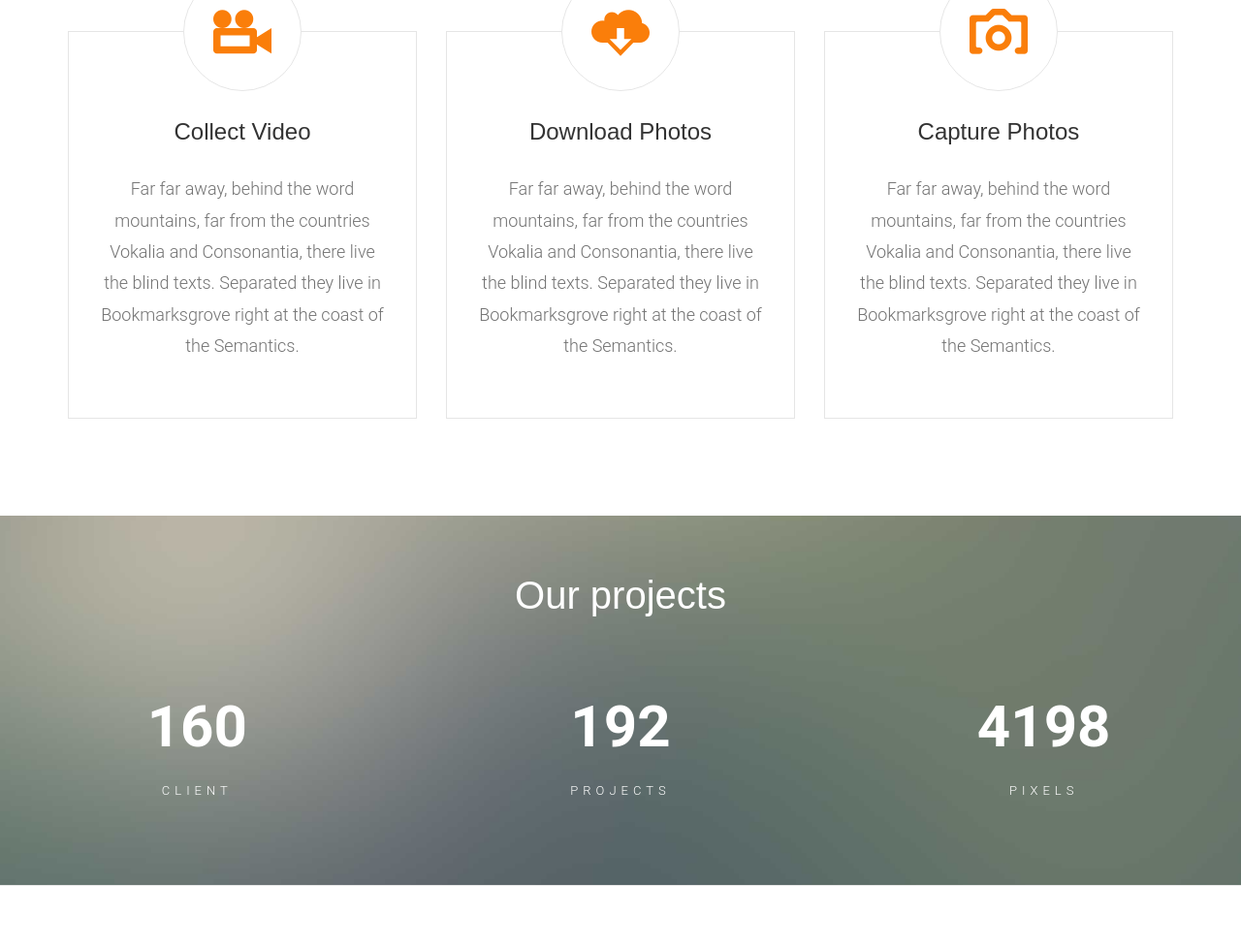
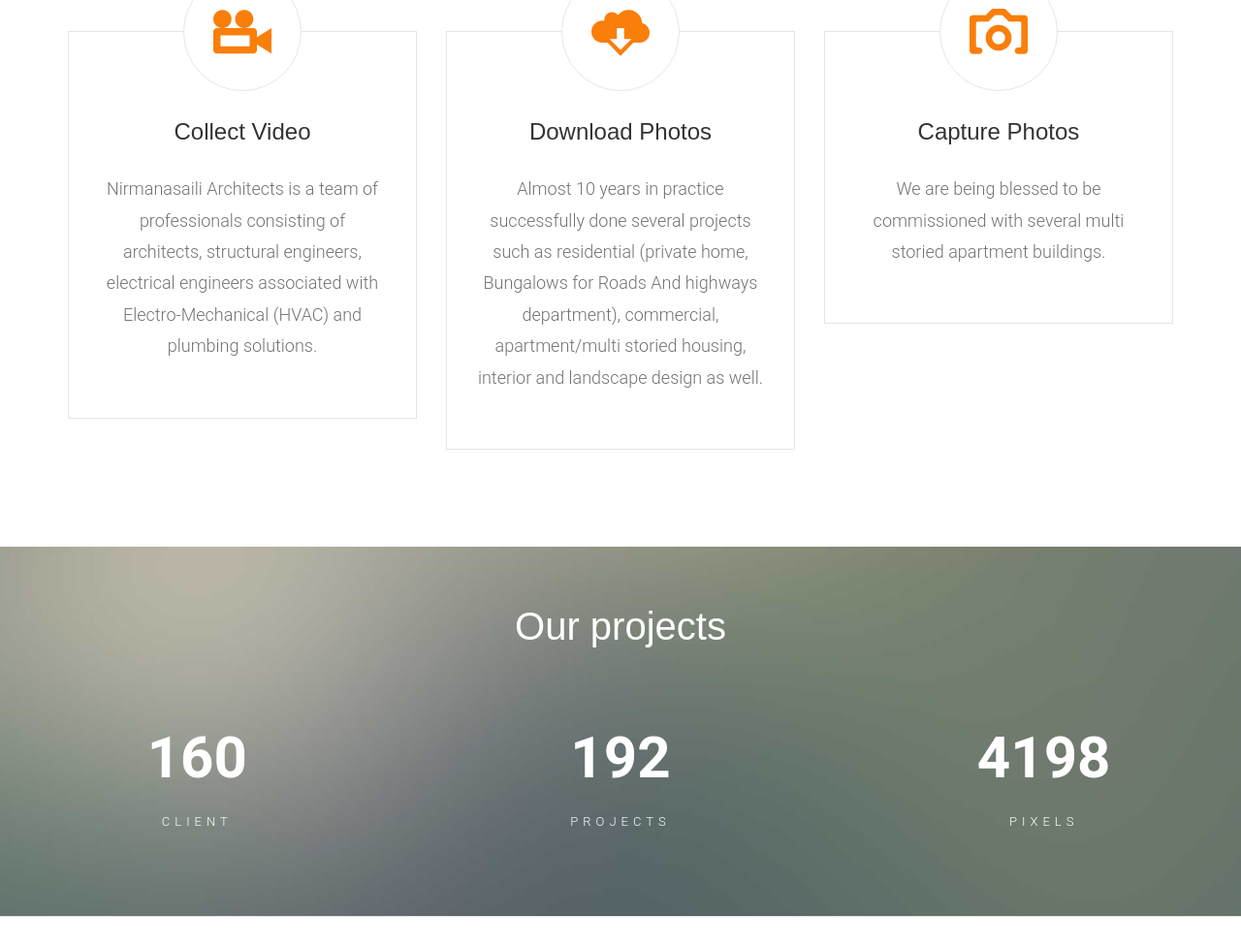
Before and after one commit to Ar-Imran/NIRMANASAILI-ARCHITECT, a plain HTML site: page index.html in a window 1280 px wide. Shown: the part 825-1801 px from the top of the page at 97% size. Drawn offline with Linux system fonts and the light colour scheme; files whose address does not match are found by name.

Commit message:
Update index.html

```diff
--- a/index.html
+++ b/index.html
@@ -316,21 +316,21 @@
 						<div class="services">
 							<span><i class="icon-video-camera2"></i></span>
 							<h3>Collect Video</h3>
-							<p>Far far away, behind the word mountains, far from the countries Vokalia and Consonantia, there live the blind texts. Separated they live in Bookmarksgrove right at the coast of the Semantics.</p>
+							<p>Nirmanasaili Architects is a team of professionals consisting of architects, structural engineers, electrical engineers associated with Electro-Mechanical (HVAC) and plumbing solutions.  </p>
 						</div>
 					</div>
 					<div class="col-md-4 text-center animate-box">
 						<div class="services">
 							<span><i class="icon-cloud-download"></i></span>
 							<h3>Download Photos</h3>
-							<p>Far far away, behind the word mountains, far from the countries Vokalia and Consonantia, there live the blind texts. Separated they live in Bookmarksgrove right at the coast of the Semantics.</p>
+							<p>Almost 10 years in practice successfully done several projects such as residential (private home, Bungalows for Roads And highways department), commercial, apartment/multi storied housing, interior and landscape design as well. </p>
 						</div>
 					</div>
 					<div class="col-md-4 text-center animate-box">
 						<div class="services">
 							<span><i class="icon-camera2"></i></span>
 							<h3>Capture Photos</h3>
-							<p>Far far away, behind the word mountains, far from the countries Vokalia and Consonantia, there live the blind texts. Separated they live in Bookmarksgrove right at the coast of the Semantics.</p>
+							<p>We are being blessed to be commissioned with several multi storied apartment buildings. </p>
 						</div>
 					</div>
 				</div>
```
